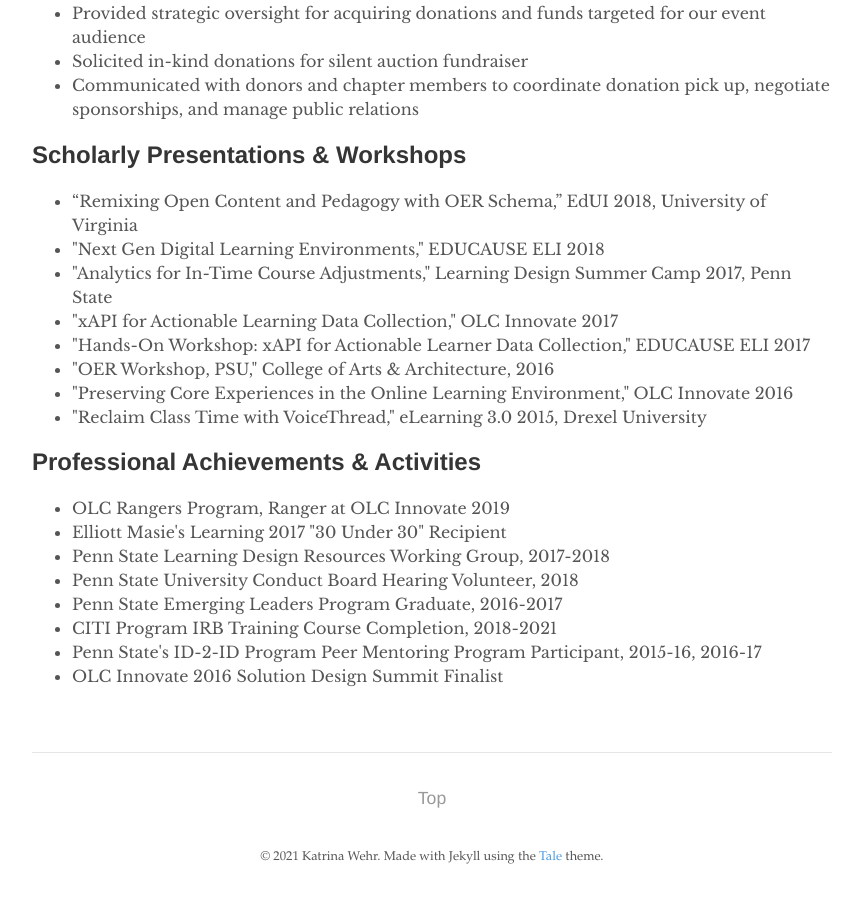
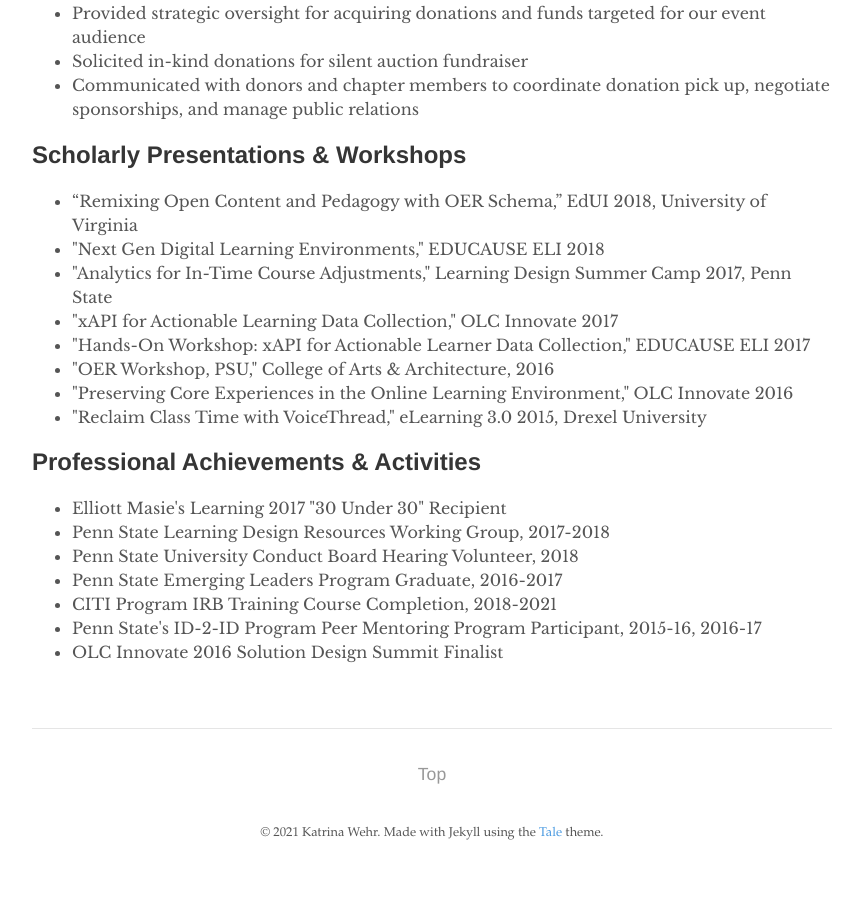
Before and after one commit to kat-wehr/mysite, a Jekyll site: the page built from _pages/cv.md, in a window 1280 px wide and 900 px high, scrolled down 3278 px. Shown: the whole window, without its empty margins (208-1068 px from the left). Built offline with Jekyll 4.4.1, drawn with Linux system fonts in a browser that asks for light colours; nearby versions of some CDN libraries; after the commit the page ends 4154 px from its top, so only the background shows below that.

Commit message:
Update cv.md

```diff
--- a/_pages/cv.md
+++ b/_pages/cv.md
@@ -145,7 +145,6 @@ _July 2014 – Feb. 2015_
 
 ## Professional Achievements &amp; Activities
 
-- OLC Rangers Program, Ranger at OLC Innovate 2019
 - Elliott Masie&#39;s Learning 2017 &quot;30 Under 30&quot; Recipient
 - Penn State Learning Design Resources Working Group, 2017-2018
 - Penn State University Conduct Board Hearing Volunteer, 2018
```
